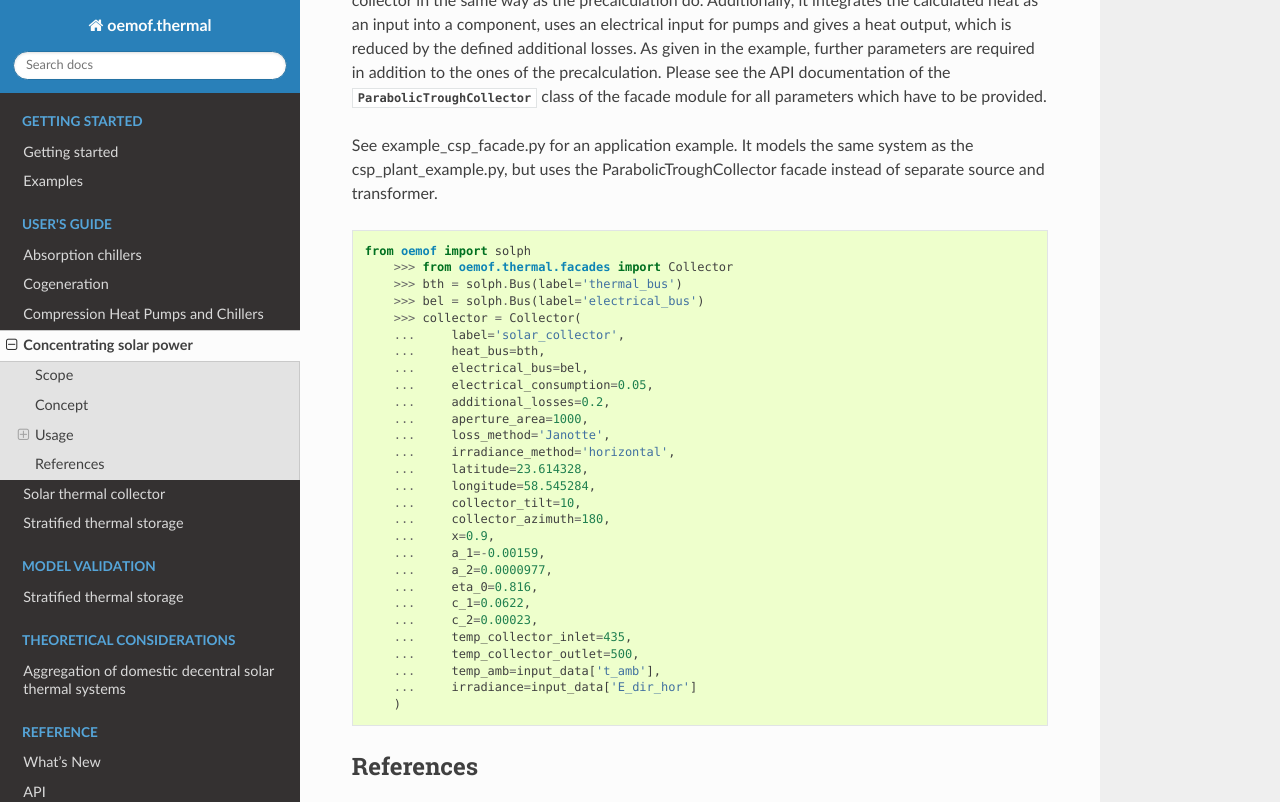
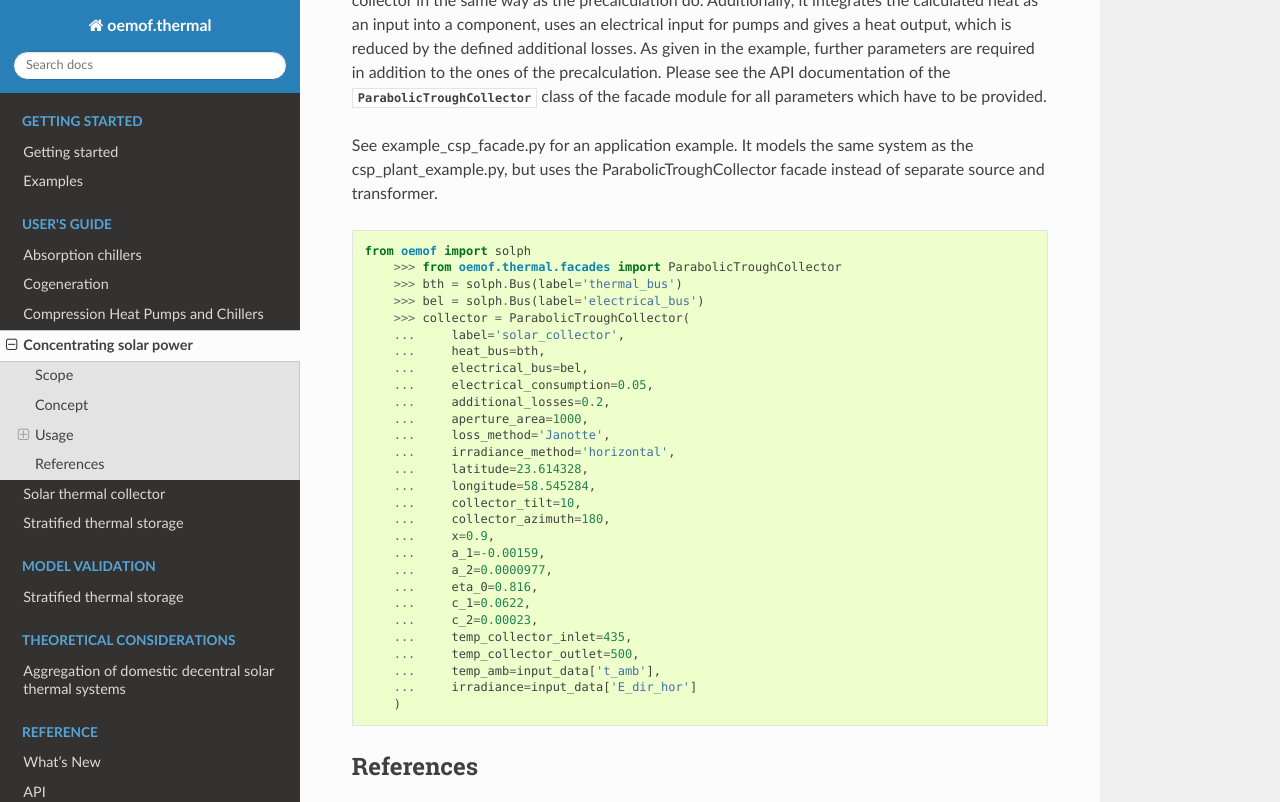
Before and after one commit to oemof/oemof-thermal, a Sphinx documentation site: the page built from docs/concentrating_solar_power.rst, in a window 1280 px wide and 900 px high, scrolled down 4292 px, cut to the strip 0-802 px from the top of the window. Built offline with Sphinx 7.4.7 and the Read the Docs theme 2.0.0, drawn with Linux system fonts in a browser that asks for light colours; formulas are drawn with MathJax 3; pages that are not in the unit, such as notebooks, are missing from menus.

Commit message:
Update concentrating_solar_power.rst

```diff
--- a/docs/concentrating_solar_power.rst
+++ b/docs/concentrating_solar_power.rst
@@ -199,10 +199,10 @@ instead of separate source and transformer.
 .. code-block:: python
 
     from oemof import solph
-        >>> from oemof.thermal.facades import Collector
+        >>> from oemof.thermal.facades import ParabolicTroughCollector
         >>> bth = solph.Bus(label='thermal_bus')
         >>> bel = solph.Bus(label='electrical_bus')
-        >>> collector = Collector(
+        >>> collector = ParabolicTroughCollector(
         ...     label='solar_collector',
         ...     heat_bus=bth,
         ...     electrical_bus=bel,
```
